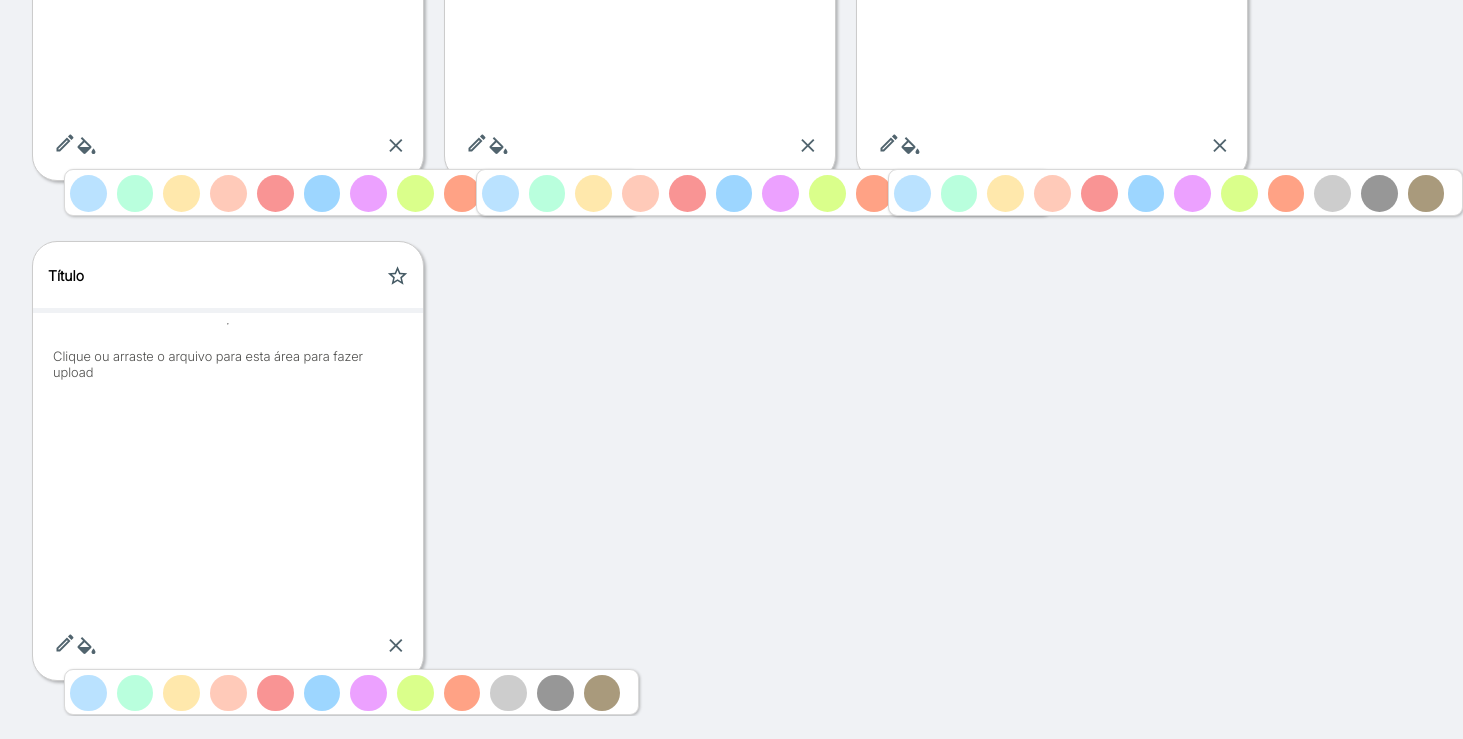
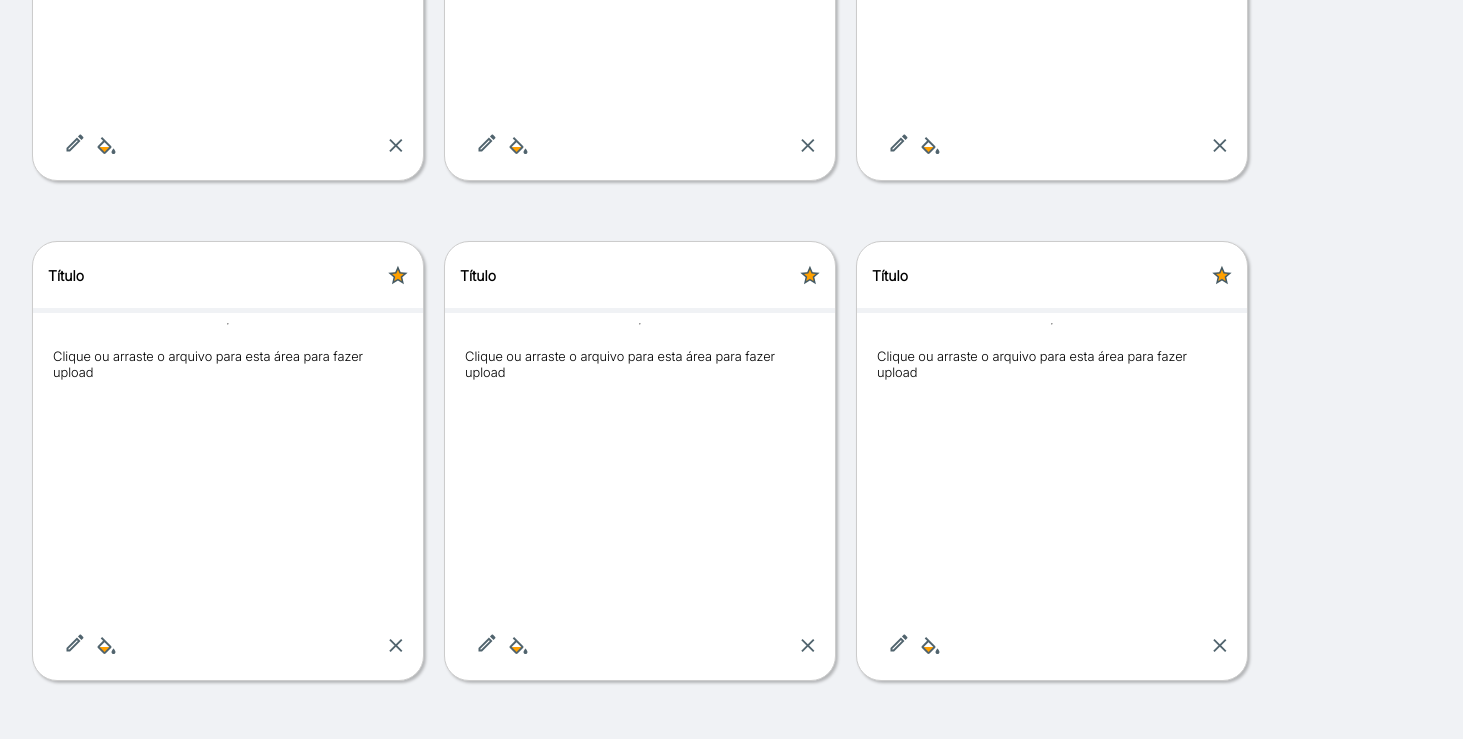
Before and after one commit to AntonioJacinto11672/corelab-web-challenge_my, a React (Vite) app: page / in a window 1280 px wide. Shown: the part 680-1419 px from the top of the page, 1463 px wide, since content can reach past the window. Before the commit the page ends 1396 px from the top, so only its background shows below. Built offline with nearby package versions, Linux system fonts and the light colour scheme.

Commit message:
Terminando o card

```diff
--- a/src/components/Card/Card.module.scss
+++ b/src/components/Card/Card.module.scss
@@ -10,14 +10,16 @@
   margin: 20px auto;
   background: var(--white-0);
   box-shadow: 2px 2px 3px 0px rgba(0, 0, 0, 0.251);
-  position: relative;
-  z-index: -30;
+  /* position: relative;
+  z-index: -30; */
 
   .cardHeader {
     display: flex;
     justify-content: space-between;
     border-bottom: 5px solid var(--gray-1);
     align-items: center;
+
+
 
     h1 {
       padding: 15px;
@@ -52,7 +54,6 @@
       font-size: 13px;
       line-height: 16px;
 
-      color: #4F4F4D;
 
 
     }
@@ -63,6 +64,30 @@
     display: flex;
     justify-content: space-between;
     margin: 10px;
+
+    span {
+      cursor: pointer;
+      padding-left: 10px;
+
+      svg {
+        path {
+          background: red;
+        }
+        &:hover {
+          width: 28.9px;
+          height: 28.9px;
+          top: 624.55px;
+          left: 125.55px;
+          gap: 0px;
+          opacity: 0px;
+          background: #FFE3B3;
+          border-radius: 100%;
+
+        }
+      }
+    }
+
+    .paintBucket {}
   }
 
 
--- a/src/components/Card/CardColor/index.tsx
+++ b/src/components/Card/CardColor/index.tsx
@@ -1,4 +1,4 @@
-import { useEffect, useState } from "react";
+import { useCallback, useEffect, useState } from "react";
 import styles from "./CardColor.module.scss";
 import CardColorItems from "../CardColorItems";
 const colorValues = [
@@ -17,6 +17,7 @@ const colorValues = [
 ]
 const CardColor = () => {
     const [color, setColor] = useState<string>()
+
 
     useEffect(() => {
 
--- a/src/components/Card/index.tsx
+++ b/src/components/Card/index.tsx
@@ -1,4 +1,4 @@
-import React, { ReactNode } from "react";
+import React, { ReactNode, useCallback, useState } from "react";
 import styles from "./Card.module.scss";
 import CardColor from "./CardColor";
 
@@ -8,17 +8,26 @@ interface ICard {
 }
 
 const Card = () => {
+  const [isOpen, setIsOpen] = useState(false)
+  //Criar botão menu abrir  fechar
+  const toggleOpen = useCallback(() => {
+    console.log("Togle open", isOpen)
+    setIsOpen((prev) => !prev)
+  }, [])
   return (<div>
 
 
     <div className={styles.Card}>
 
-      <div>
-        <div className={styles.cardHeader}>
+      <div >
+        <div className={styles.cardHeader} onClick={() => console.log("hELLO wORD PEAPLE")}>
           <h1>Título</h1>
-          <svg width="21" height="19" viewBox="0 0 21 19" fill="none" xmlns="http://www.w3.org/2000/svg">
-            <path d="M10.5464 13.2621L6.90811 15.4586L7.86606 11.3171L4.65354 8.53037L8.89174 8.17235L10.5464 4.26314L12.201 8.17235L16.4392 8.53037L13.2267 11.3171L14.1847 15.4586M20.2227 7.31116L13.2654 6.72091L10.5464 0.305542L7.82735 6.72091L0.870117 7.31116L6.14368 11.888L4.56645 18.6905L10.5464 15.0812L16.5263 18.6905L14.9394 11.888L20.2227 7.31116Z" fill="#455A64" />
+
+          <svg width="20" height="20" viewBox="0 0 20 20" fill="none" xmlns="http://www.w3.org/2000/svg">
+            <path d="M7.47998 7.50375L2.32617 8.29666L6.88529 11.9638L5.69595 17.5141L9.85865 14.3425L15.0125 17.5141L13.6249 11.9638L17.4903 8.29666L12.2373 7.50375L9.85865 2.34995L7.47998 7.50375Z" fill="#FFA000" />
+            <path d="M9.93799 13.7112L6.29971 15.9077L7.25766 11.7662L4.04514 8.97947L8.28335 8.62145L9.93799 4.71223L11.5926 8.62145L15.8308 8.97947L12.6183 11.7662L13.5763 15.9077M19.6143 7.76026L12.657 7.17001L9.93799 0.754639L7.21896 7.17001L0.261719 7.76026L5.53529 12.3371L3.95805 19.1396L9.93799 15.5303L15.9179 19.1396L14.331 12.3371L19.6143 7.76026Z" fill="#455A64" />
           </svg>
+
 
 
         </div>
@@ -32,12 +41,18 @@ const Card = () => {
 
       <div className={styles.cardFooter}>
         <div>
-          <svg width="24" height="24" viewBox="0 0 24 24" fill="none" xmlns="http://www.w3.org/2000/svg">
-            <path d="M13.9443 9.16667L14.8321 10.0544L6.25656 18.6111H5.38767V17.7422L13.9443 9.16667ZM17.3443 3.5C17.1082 3.5 16.8627 3.59444 16.6832 3.77389L14.9549 5.50222L18.4966 9.04389L20.2249 7.31556C20.5932 6.94722 20.5932 6.33333 20.2249 5.98389L18.0149 3.77389C17.826 3.585 17.5899 3.5 17.3443 3.5ZM13.9443 6.51278L3.49878 16.9583V20.5H7.04045L17.486 10.0544L13.9443 6.51278Z" fill="#51646E" />
-          </svg>
-          <svg width="19" height="18" viewBox="0 0 19 18" fill="none" xmlns="http://www.w3.org/2000/svg">
-            <path d="M16.4957 11.5468C16.4957 11.5468 14.4957 13.7168 14.4957 15.0468C14.4957 15.5772 14.7064 16.086 15.0815 16.461C15.4565 16.8361 15.9652 17.0468 16.4957 17.0468C17.0261 17.0468 17.5348 16.8361 17.9099 16.461C18.285 16.086 18.4957 15.5772 18.4957 15.0468C18.4957 13.7168 16.4957 11.5468 16.4957 11.5468ZM2.70566 10.0468L7.49566 5.25681L12.2857 10.0468M14.0557 8.98681L5.11566 0.046814L3.70566 1.45681L6.08566 3.83681L0.935664 8.98681C0.345664 9.54681 0.345664 10.5168 0.935664 11.1068L6.43566 16.6068C6.72566 16.8968 7.11566 17.0468 7.49566 17.0468C7.87566 17.0468 8.26566 16.8968 8.55566 16.6068L14.0557 11.1068C14.6457 10.5168 14.6457 9.54681 14.0557 8.98681Z" fill="#51646E" />
-          </svg>
+          <span>
+            <svg width="24" height="24" viewBox="0 0 24 24" fill="none" xmlns="http://www.w3.org/2000/svg">
+              <path d="M13.9443 9.16667L14.8321 10.0544L6.25656 18.6111H5.38767V17.7422L13.9443 9.16667ZM17.3443 3.5C17.1082 3.5 16.8627 3.59444 16.6832 3.77389L14.9549 5.50222L18.4966 9.04389L20.2249 7.31556C20.5932 6.94722 20.5932 6.33333 20.2249 5.98389L18.0149 3.77389C17.826 3.585 17.5899 3.5 17.3443 3.5ZM13.9443 6.51278L3.49878 16.9583V20.5H7.04045L17.486 10.0544L13.9443 6.51278Z" fill="#51646E" />
+            </svg>
+          </span>
+          <span onClick={toggleOpen} className={styles.paintBucket}>
+            <svg width="19" height="18" viewBox="0 0 19 18" fill="none" xmlns="http://www.w3.org/2000/svg">
+              <path d="M16.4957 11.5469C16.4957 11.5469 14.4957 13.7169 14.4957 15.0469C14.4957 15.5773 14.7064 16.086 15.0815 16.4611C15.4565 16.8362 15.9652 17.0469 16.4957 17.0469C17.0261 17.0469 17.5348 16.8362 17.9099 16.4611C18.285 16.086 18.4957 15.5773 18.4957 15.0469C18.4957 13.7169 16.4957 11.5469 16.4957 11.5469ZM2.70566 10.0469L7.49566 5.25691L12.2857 10.0469M14.0557 8.98691L5.11566 0.0469055L3.70566 1.45691L6.08566 3.83691L0.935664 8.98691C0.345664 9.54691 0.345664 10.5169 0.935664 11.1069L6.43566 16.6069C6.72566 16.8969 7.11566 17.0469 7.49566 17.0469C7.87566 17.0469 8.26566 16.8969 8.55566 16.6069L14.0557 11.1069C14.6457 10.5169 14.6457 9.54691 14.0557 8.98691Z" fill="#51646E" />
+              <path d="M7.56438 15.0439L2.73438 10.0001H12.3018L7.56438 15.0439Z" fill="#FFA000" />
+            </svg>
+
+          </span>
 
         </div>
 
@@ -47,7 +62,7 @@ const Card = () => {
       </div>
     </div>
 
-    <CardColor />
+    {isOpen ? <CardColor /> : null}
   </div>
   );
 };
--- a/src/pages/Task/index.tsx
+++ b/src/pages/Task/index.tsx
@@ -54,6 +54,16 @@ const TasksPage = () => {
         <Card />
         <Card />
 
+        <Card />
+        <Card />
+        <Card />
+        <Card />
+
+        <Card />
+        <Card />
+        <Card />
+        <Card />
+
       </main>
     </div>
   );
```
Also changed, not shown: src/components/Card/CardHeader/index.tsx (added, +16 -0 lines).
